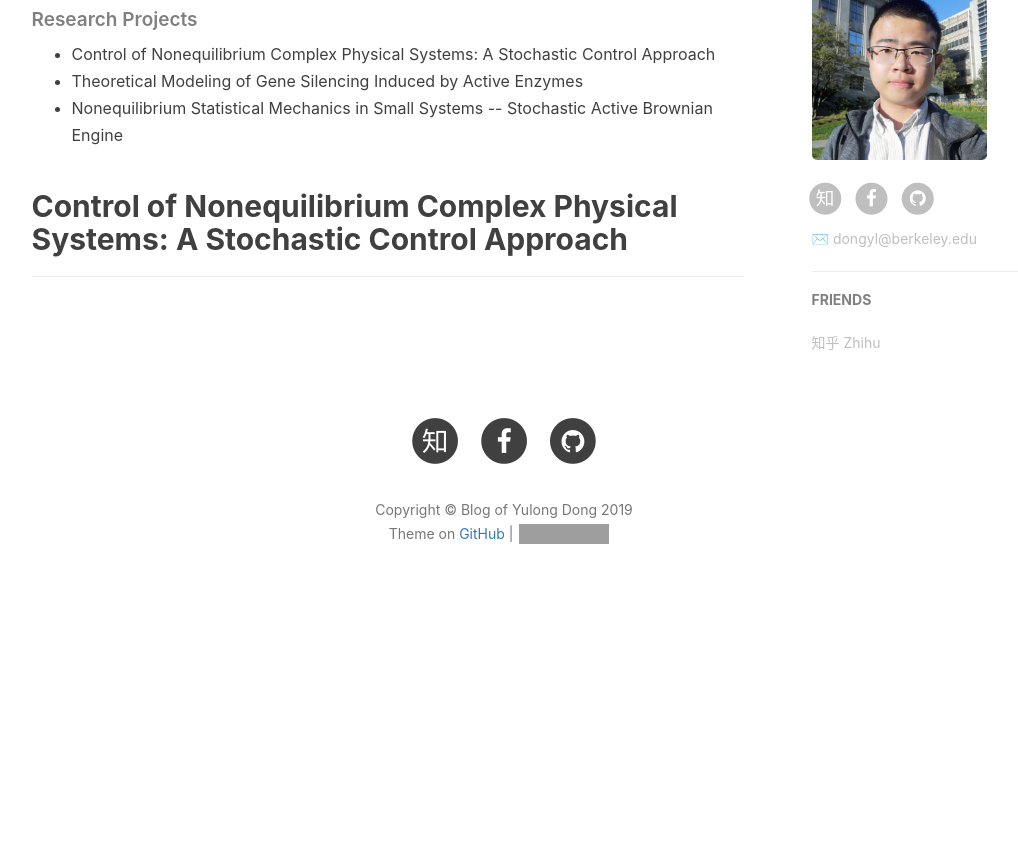
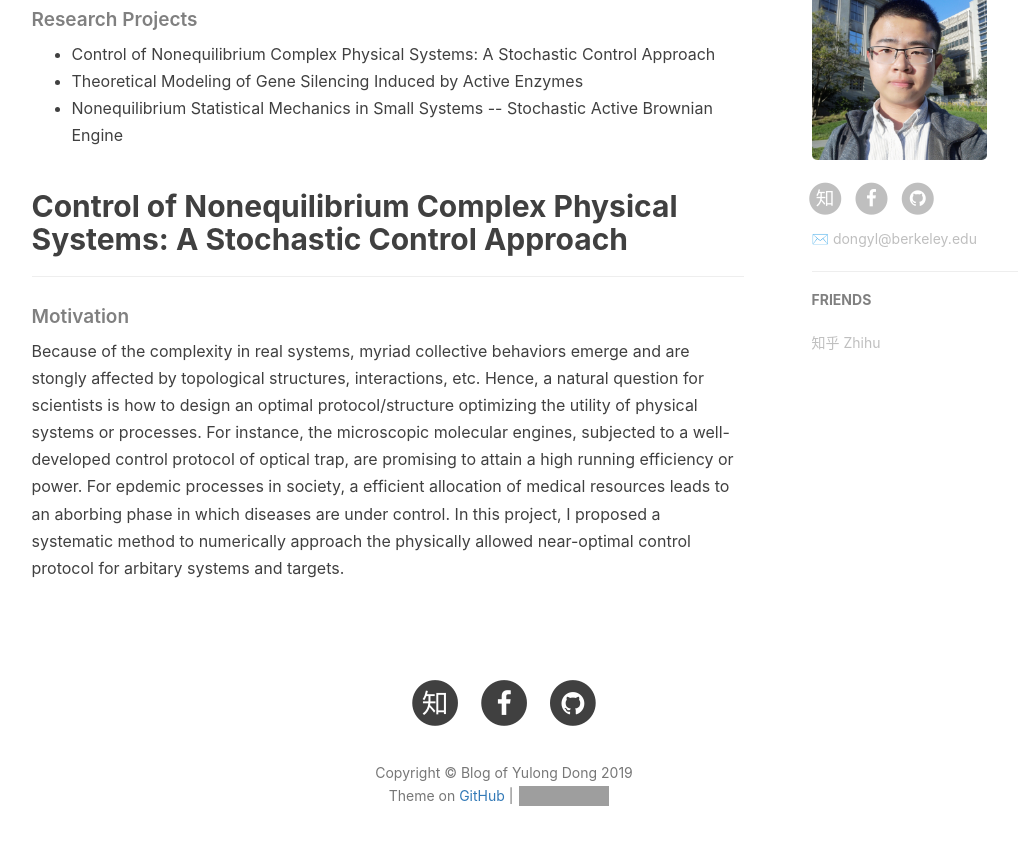
Before and after one commit to dongylaq/dongylaq.github.io, a Jekyll site: the page built from research.html, in a window 1280 px wide and 900 px high, scrolled down 599 px. Shown: the top 845 px of the window, without its empty margins (136-1154 px from the left). Built offline with Jekyll 4.4.1, drawn with Linux system fonts in a browser that asks for light colours; nearby versions of some CDN libraries; comment, search, counter and statistics services are not loaded; before the commit the page ends 1237 px from its top, so only the background shows below that; grey boxes are pictures that could not be loaded.

Commit message:
Update research.html

```diff
--- a/research.html
+++ b/research.html
@@ -30,7 +30,8 @@ header-img: "img/title.jpeg"
 <div class="en post-container">
         <h2>Control of Nonequilibrium Complex Physical Systems: A Stochastic Control Approach</h2>
         <hr class="hr0">
-    <p></p>
+    <h5>Motivation</h5>
+    <p>Because of the complexity in real systems, myriad collective behaviors emerge and are stongly affected by topological structures, interactions, etc. Hence, a natural question for scientists is how to design an optimal protocol/structure optimizing the utility of physical systems or processes. For instance, the microscopic molecular engines, subjected to a well-developed control protocol of optical trap, are promising to attain a high running efficiency or power. For epdemic processes in society, a efficient allocation of medical resources leads to an aborbing phase in which diseases are under control. In this project, I proposed a systematic method to numerically approach the physically allowed near-optimal control protocol for arbitary systems and targets.</p>
 
 
 </div>
```
